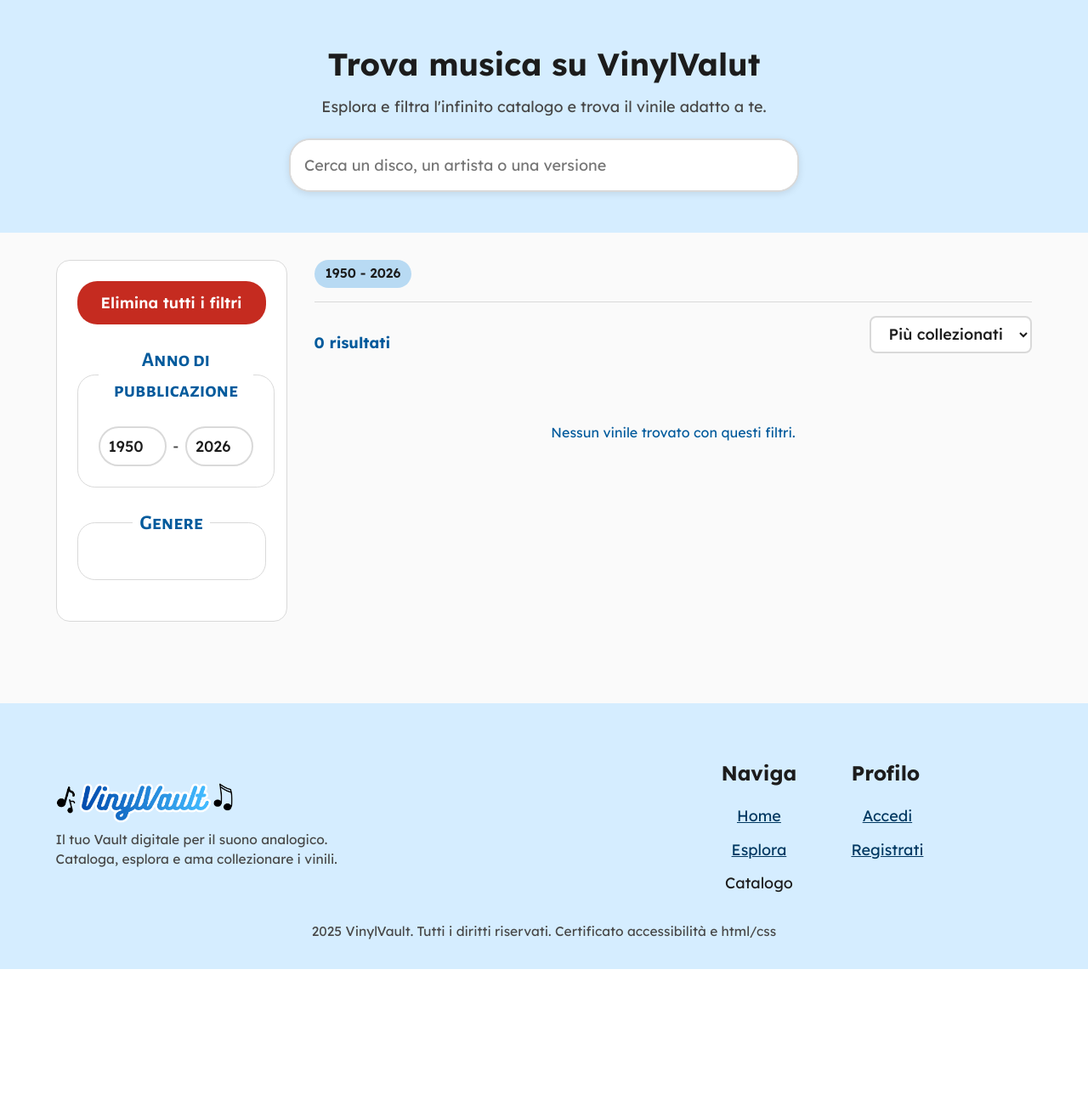
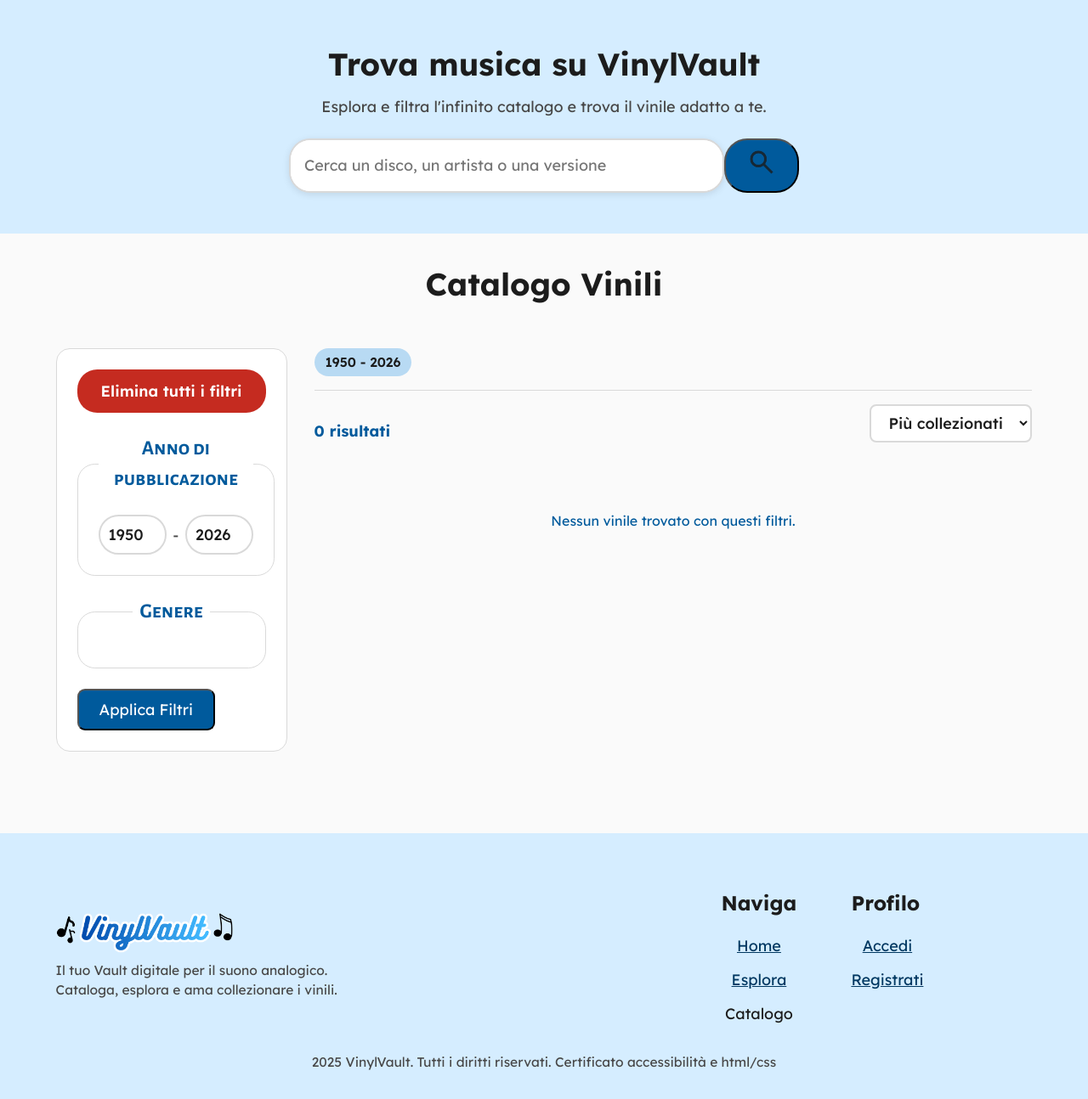
Before and after one commit to davidevigolo/vinyl-vault, a PHP site: page /catalogo.php in a window 1280 px wide. Shown: the part 142-1436 px from the top of the page at 85% size. Before the commit the page ends 1283 px from the top, so only its background shows below. Run offline with PHP 8.4, Linux system fonts and the light colour scheme; data that the repository does not hold is empty.

Commit message:
validate edition.php e catalogo.php

```diff
--- a/php/components/catalog_vinyls.php
+++ b/php/components/catalog_vinyls.php
@@ -15,8 +15,10 @@ function get_catalog_vinyls($genres = null, $year_min = null, $year_max = null,
                  LIMIT 1) as author_name,
                 YEAR(ed.release_date) as year,
                 (SELECT COUNT(*) FROM ownership o
-                 WHERE o.disk_id = ed.disk_id AND o.edition_name = ed.edition_name) as collection_count
+                 WHERE o.disk_id = ed.disk_id AND o.edition_name = ed.edition_name) as collection_count, a.nationality
               FROM edition ed
+              JOIN disk_author_release dar ON ed.disk_id = dar.disk_id
+              JOIN author a ON dar.author_id = a.id
               JOIN disk d ON ed.disk_id = d.id";
 
     $conditions = [];
@@ -207,6 +209,8 @@ function render_catalog_cards($vinyls, $search_query = null) {
         echo Template::render('static/layout/vinyl_card.html', [
             'disk_id' => $vinyl['disk_id'],
             'ed_name' => htmlspecialchars($vinyl['edition_name']),
+            'ed_name_url' => urlencode($vinyl['edition_name']),
+            'nationality' => htmlspecialchars(get_nationality_languages()[$vinyl['nationality']]),
             'title' => htmlspecialchars($vinyl['title']),
             'artist_id' => $vinyl['author_id'],
             'artist' => htmlspecialchars($vinyl['author_name']),
@@ -244,7 +248,7 @@ function render_active_filters($filters) {
     foreach ($filters as $filter) {
         if ($filter['type'] === 'year') {
             // Year filter is not removable - show without X button
-            echo '<span class="filter-tag filter-tag-static" aria-label="Filtro anno attivo">';
+            echo '<span class="filter-tag filter-tag-static">';
             echo htmlspecialchars($filter['label']);
             echo '</span>';
         } elseif ($filter['type'] === 'search') {
--- a/php/static/catalogo.html
+++ b/php/static/catalogo.html
@@ -1,5 +1,6 @@
 <!DOCTYPE html>
 <html lang="it" data-theme="light">
+
 <head>
     <meta name="description" content="Catalogo completo VinylVault. Esplora e filtra l'intero catalogo di vinili per genere, anno e ordina per preferenza.">
     <meta name="keywords" content="catalogo vinili, cerca vinili, filtra vinili, generi musicali, vinili anno">
@@ -32,46 +33,39 @@
         <!-- Header Section -->
         <section class="catalog-header">
             <div class="center-container">
-                <h1>Trova musica su <span lang="en">VinylValut</span></h1>
+                <h1>Trova musica su <span lang="en">VinylVault</span></h1>
                 <p>Esplora e filtra l'infinito catalogo e trova il vinile adatto a te.</p>
 
                 <!-- Search Bar -->
                 <div class="search-bar-container">
-                    <form method="GET" action="catalogo.php" role="search" aria-label="Cerca nel catalogo" id="search-form">
+                    <form method="GET" action="catalogo.php" role="search" aria-label="Cerca nel catalogo"
+                        id="search-form">
                         <label for="catalog-search" class="sr-only">Cerca un disco, un artista o una versione</label>
-                        <input
-                            type="search"
-                            id="catalog-search"
-                            name="q"
-                            value="[search_value]"
+                        <input type="search" id="catalog-search" name="q" value="[search_value]"
                             placeholder="Cerca un disco, un artista o una versione"
-                            aria-label="Campo di ricerca"
-                            title="Cerca vinili per titolo, artista o versione"
-                            autocomplete="off"
-                        >
-                        <button
-                            type="button"
-                            id="clear-search-btn"
-                            class="btn-clear-search"
-                            aria-label="Cancella ricerca"
-                            title="Cancella ricerca"
-                            [clear_search_hidden]
-                        >
+                            title="Cerca vinili per titolo, artista o versione" autocomplete="off"/>
+                        <button type="button" id="clear-search-btn" class="btn-clear-search"
+                            aria-label="Cancella ricerca" title="Cancella ricerca" [clear_search_hidden]>
                             <span aria-hidden="true">×</span>
                         </button>
                         <!-- Preserve current filters when searching -->
                         [search_hidden_params]
                     </form>
+                    <button type="submit" class="btn-primary" id="search-submit-btn" form="search-form" aria-label="Esegui ricerca" title="Esegui ricerca">
+                        <img class="search-icon" src="assets/images/search.png" alt=""></button>
                 </div>
             </div>
         </section>
 
+        <section class="catalog-content">
             <div class="center-container">
+                <h2 id="catalog-title">Catalogo Vinili</h2>
                 <div class="catalog-page">
                     <!-- Sidebar Filters (Desktop) -->
                     <aside id="filters" class="filters-sidebar" aria-label="Filtri di ricerca">
                         <div class="sidebar-reset">
-                        <a href="[reset_url]" class="btn-reset-all" role="button" aria-label="Elimina tutti i filtri">Elimina tutti i filtri</a>
+                            <a href="[reset_url]" class="btn-reset-all" role="button"
+                                aria-label="Elimina tutti i filtri">Elimina tutti i filtri</a>
                         </div>
 
                         <form method="GET" action="catalogo.php" id="filters-form">
@@ -80,28 +74,14 @@
                                 <legend>Anno di pubblicazione</legend>
                                 <div class="year-range-container">
                                     <div class="year-inputs">
-                                    <input
-                                        type="number"
-                                        id="year-min"
-                                        name="year_min"
-                                        min="1900"
-                                        max="2026"
-                                        value="[year_min_selected]"
-                                        aria-label="Anno minimo di pubblicazione"
-                                        title="Filtra da anno (1900-2026)"
-                                    >
+                                        <input type="number" id="year-min" name="year_min" min="1900" max="2026"
+                                            value="[year_min_selected]" aria-label="Anno minimo di pubblicazione"
+                                            title="Filtra da anno (1900-2026)">
                                         <span aria-hidden="true">-</span>
                                         <span class="sr-only">fino a</span>
-                                    <input
-                                        type="number"
-                                        id="year-max"
-                                        name="year_max"
-                                        min="1900"
-                                        max="2026"
-                                        value="[year_max_selected]"
-                                        aria-label="Anno massimo di pubblicazione"
-                                        title="Filtra fino ad anno (1900-2026)"
-                                    >
+                                        <input type="number" id="year-max" name="year_max" min="1900" max="2026"
+                                            value="[year_max_selected]" aria-label="Anno massimo di pubblicazione"
+                                            title="Filtra fino ad anno (1900-2026)">
                                     </div>
                                 </div>
                             </fieldset>
@@ -114,6 +94,9 @@
                                 </div>
                             </fieldset>
 
+                            <button type="submit" class="btn-apply-filters btn-primary" id="btn-apply-filters">Applica
+                                Filtri</button>
+
                             <!-- Preserva ricerca quando si cambiano filtri -->
                             [search_hidden_input]
                         </form>
@@ -123,57 +106,57 @@
 
                     <div class="mobile-filters-container">
                         <div class="mobile-filter-group">
-                        <button
-                            type="button"
-                            class="filter-toggle"
-                            aria-expanded="false"
-                            aria-controls="mobile-filter-anno"
-                            data-filter="anno"
-                        >
+                            <button type="button" class="filter-toggle" aria-expanded="false"
+                                aria-controls="mobile-filter-anno" data-filter="anno">
                                 <span>Anno di pubblicazione</span>
                             </button>
                             <div id="mobile-filter-anno" class="mobile-filter-panel" hidden>
                                 <div class="filter-panel-content">
                                     <h3>Anno di pubblicazione</h3>
-                                <form method="GET" action="catalogo.php" class="mobile-filter-form" id="mobile-form-anno">
+                                    <form method="GET" action="catalogo.php" class="mobile-filter-form"
+                                        id="mobile-form-anno">
                                         <div class="year-inputs">
-                                        <label for="year-min-mobile" class="sr-only">Anno minimo di pubblicazione</label>
-                                        <select id="year-min-mobile" name="year_min" aria-label="Anno minimo di pubblicazione" title="Filtra da anno" class="styled-select">
+                                            <label for="year-min-mobile" class="sr-only">Anno minimo di
+                                                pubblicazione</label>
+                                            <select id="year-min-mobile" name="year_min"
+                                                aria-label="Anno minimo di pubblicazione" title="Filtra da anno"
+                                                class="styled-select">
                                                 [year_min_options]
                                             </select>
                                             <span aria-hidden="true">-</span>
                                             <span class="sr-only">fino a</span>
-                                        <label for="year-max-mobile" class="sr-only">Anno massimo di pubblicazione</label>
-                                        <select id="year-max-mobile" name="year_max" aria-label="Anno massimo di pubblicazione" title="Filtra fino ad anno" class="styled-select">
+                                            <label for="year-max-mobile" class="sr-only">Anno massimo di
+                                                pubblicazione</label>
+                                            <select id="year-max-mobile" name="year_max"
+                                                aria-label="Anno massimo di pubblicazione" title="Filtra fino ad anno"
+                                                class="styled-select">
                                                 [year_max_options]
                                             </select>
                                         </div>
                                         <div class="hidden-params-container"></div>
-                                    <button type="submit" class="btn-apply-mobile-filter btn-primary">Applica</button>
+                                        <button type="submit"
+                                            class="btn-apply-mobile-filter btn-primary">Applica</button>
                                     </form>
                                 </div>
                             </div>
                         </div>
 
                         <div class="mobile-filter-group">
-                        <button
-                            type="button"
-                            class="filter-toggle"
-                            aria-expanded="false"
-                            aria-controls="mobile-filter-genere"
-                            data-filter="genere"
-                            >
+                            <button type="button" class="filter-toggle" aria-expanded="false"
+                                aria-controls="mobile-filter-genere" data-filter="genere">
                                 <span>Genere</span>
                             </button>
                             <div id="mobile-filter-genere" class="mobile-filter-panel" hidden>
                                 <div class="filter-panel-content">
                                     <h3>Genere</h3>
-                                <form method="GET" action="catalogo.php" class="mobile-filter-form" id="mobile-form-genere">
+                                    <form method="GET" action="catalogo.php" class="mobile-filter-form"
+                                        id="mobile-form-genere">
                                         <div class="genre-options">
                                             [genres_options_mobile]
                                         </div>
                                         <div class="hidden-params-container"></div>
-                                    <button type="submit" class="btn-apply-mobile-filter btn-primary">Applica</button>
+                                        <button type="submit"
+                                            class="btn-apply-mobile-filter btn-primary">Applica</button>
                                     </form>
                                 </div>
                             </div>
@@ -187,7 +170,8 @@
                         </div>
 
                         <div class="mobile-reset-container">
-                        <a href="[reset_url]" class="btn-reset-all" role="button" aria-label="Elimina tutti i filtri">Elimina tutti i filtri</a>
+                            <a href="[reset_url]" class="btn-reset-all" role="button"
+                                aria-label="Elimina tutti i filtri">Elimina tutti i filtri</a>
                         </div>
 
                         <div class="results-info">
@@ -200,7 +184,7 @@
                         <!-- Sort Control -->
                         <div class="sort-control">
                             <label for="sort-select" class="sr-only">Ordina risultati per</label>
-                        <select id="sort-select" name="sort" aria-label="Ordina risultati del catalogo">
+                            <select id="sort-select" name="sort" aria-label="Ordina risultati del catalogo per">
                                 <option value="collected" [sort_selected_collected]>Più collezionati</option>
                                 <option value="recent" [sort_selected_recent]>Più recenti</option>
                                 <option value="az" [sort_selected_az]>A-Z</option>
@@ -208,7 +192,8 @@
                         </div>
 
                         <!-- Vinyl Cards Grid -->
-                    <div class="catalog-grid" id="catalog-grid" role="feed" aria-label="Lista vinili" aria-busy="false">
+                        <div class="catalog-grid" id="catalog-grid" role="feed" aria-label="Lista vinili"
+                            aria-busy="false">
                             [catalog_vinyls]
                         </div>
 
@@ -216,12 +201,8 @@
 
                         <!-- Load More Button -->
                         <div class="load-more-container" [has_more_display]>
-                        <button
-                            type="button"
-                            class="btn-primary load-more-btn"
-                            id="load-more-btn"
-                            aria-label="Carica altri vinili"
-                        >
+                            <button type="button" class="btn-primary load-more-btn" id="load-more-btn"
+                                aria-label="Carica altri vinili">
                                 Carica Altri
                             </button>
                         </div>
@@ -230,14 +211,18 @@
                         <noscript>
                             <div class="noscript-message" role="note">
                                 <p><strong>Stai visualizzando i primi 50 vinili.</strong></p>
-                            <p>Per esplorare l'intero catalogo e utilizzare tutte le funzionalità, abilita JavaScript nel tuo browser. Sarà un'esperienza molto più ricca!</p>
+                                <p>Per esplorare l'intero catalogo e utilizzare tutte le funzionalità, abilita
+                                    JavaScript
+                                    nel tuo browser. Sarà un'esperienza molto più ricca!</p>
                             </div>
                         </noscript>
                     </div>
                 </div>
             </div>
+        </section>
     </main>
 
     [footer]
 </body>
+
 </html>
--- a/php/static/index.html
+++ b/php/static/index.html
@@ -80,11 +80,12 @@
             <div class="center-container">
                 <div class="section-title">
                     <h2 id="trending-title">Vinili di tendenza</h2>
-                    <a href="top_vinyls.php" class="view-all" aria-label="Guarda tutti i vinili di tendenza">Guarda tutti</a>
                 </div>
                 <div class="cards-container">
                     [trending_vinyls]
                 </div>
+                <a href="top_vinyls.php" class="view-all" aria-label="Guarda tutti i vinili di tendenza">Guarda
+                    tutti</a>
             </div>
         </section>
 
@@ -108,11 +109,12 @@
             <div class="center-container">
                 <div class="section-title">
                     <h2 id="artists-title">Artisti più amati</h2>
-                    <a href="top_artists.php" class="view-all" aria-label="Guarda tutti gli artisti più amati">Guarda tutti</a>
                 </div>
                 <div class="cards-container">
                     [most_liked_artists]
                 </div>
+                <a href="top_artists.php" class="view-all" aria-label="Guarda tutti gli artisti più amati">Guarda
+                    tutti</a>
             </div>
         </section>
 
--- a/php/static/layout/header.html
+++ b/php/static/layout/header.html
@@ -7,8 +7,8 @@
         <div class="header-right">
 
             <button class="menu-toggle"
-                    aria-expanded="false"
-                    aria-controls="main-nav-list"
+                    aria-expanded="true"
+                    aria-controls="menu"
                     aria-label="Apri menù di navigazione">
                 <span aria-hidden="true">☰</span>
             </button>
--- a/scripts/burger_menu.js
+++ b/scripts/burger_menu.js
@@ -1,5 +1,7 @@
 const menuToggle = document.querySelector('.menu-toggle');
 const headerRight = document.querySelector('.header-right');
+
+headerRight.classList.remove('is-open');
 
 if (menuToggle && headerRight) {
     menuToggle.addEventListener('click', () => {
--- a/stylesheets/style_mobile.css
+++ b/stylesheets/style_mobile.css
@@ -854,6 +854,7 @@ footer .profile-links a:hover {
 .vinyl-card:hover {
     transform: translateY(-5px);
     box-shadow: 0 6px 15px rgba(255, 255, 255, 0.25);
+    cursor: pointer;
 }
 
 .card-image img {
@@ -862,6 +863,7 @@ footer .profile-links a:hover {
     aspect-ratio: 1 / 1;
     object-fit: cover;
     border-radius: 1rem;
+    margin: auto;
 }
 
 .artist-name {
@@ -1724,6 +1726,13 @@ img#empty-collection-image {
 
 /* Catalog Page */
 
+#catalog-title{
+    text-align: center;
+    font-size: var(--font-xxl);
+    padding: 2rem 0 1rem 0;
+    width: 100%;
+}
+
 .catalog-header {
     background-color: var(--bg-section);
     padding: 3rem 0;
@@ -1745,6 +1754,9 @@ img#empty-collection-image {
 .search-bar-container {
     max-width: 600px;
     margin: 0 auto;
+    display:flex;
+    flex-direction: row;
+    justify-content: center;
 }
 
 .search-bar-container form {
@@ -1755,6 +1767,7 @@ img#empty-collection-image {
     border-radius: 25px;
     overflow: hidden;
     box-shadow: 0 2px 8px rgba(0, 0, 0, 0.1);
+    flex: 4;
 }
 
 .search-bar-container input[type="search"] {
@@ -1764,6 +1777,12 @@ img#empty-collection-image {
     font-size: var(--font-medium);
     font-family: var(--font-primary);
     outline: none;
+}
+
+#search-submit-btn{
+    margin: 0;
+    border-radius: 1.5em;
+    cursor: pointer;
 }
 
 /* Hide native browser clear button on search inputs */
@@ -2064,6 +2083,12 @@ img#empty-collection-image {
     margin-top: 0.5rem;
     border-radius: 1.3em;
     font-weight: 500;
+}
+
+#btn-apply-filters {
+    cursor: pointer;
+    margin-top: 0rem;
+    margin-bottom: 0rem;
 }
 
 /* Mobile Filter Toggles */
```
Also changed, not shown: php/components/album_of_week.php (+6 -3 lines), php/components/most_collected_vinyls.php (+6 -2 lines), php/components/recommended_vinyls.php (+5 -2 lines), php/static/esplora.html (+5 -5 lines), php/static/layout/vinyl_card.html (+4 -3 lines), assets/images/editions/annalisa_bellissima.jpg (renamed from assets/images/editions/annalisa_belissima.jpg). Lines whose indentation alone changed are shown as unchanged.
